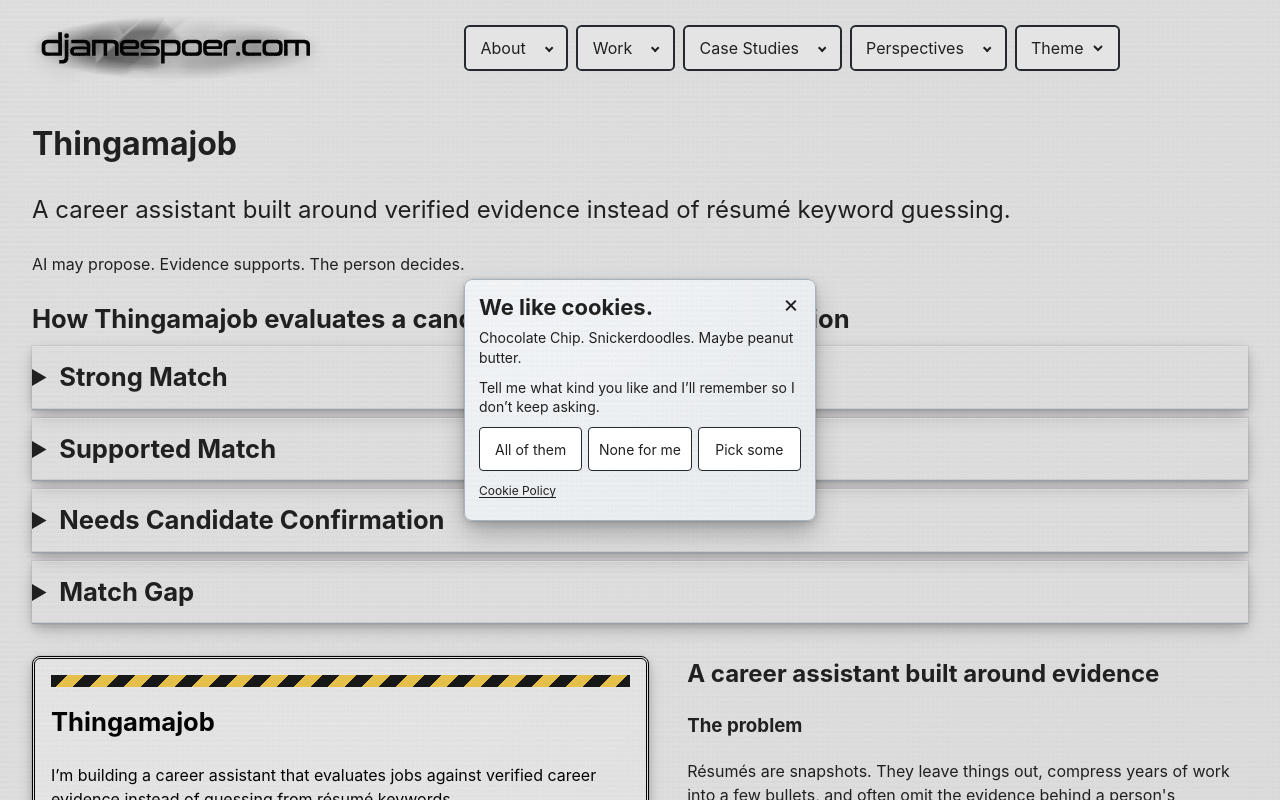
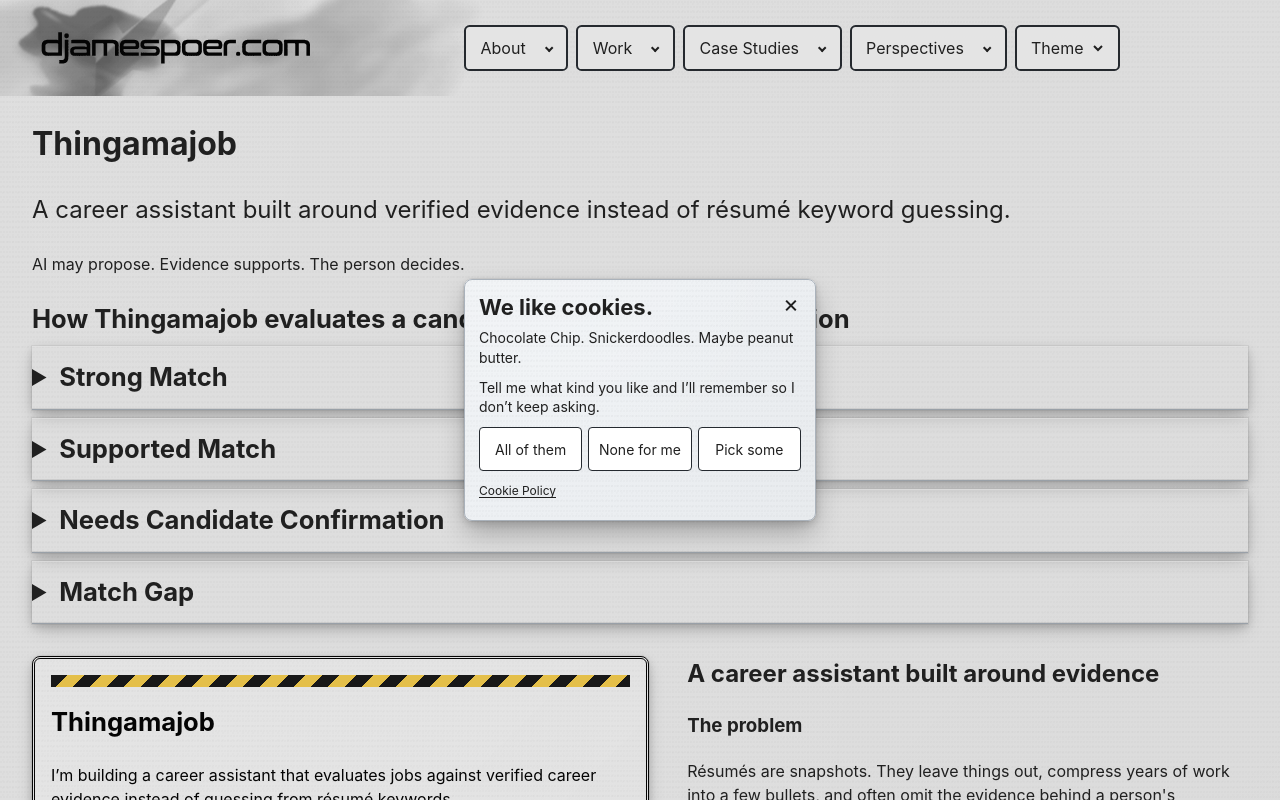
Before and after one commit to mentalnote74/djamespoer.com, an Angular app: page /thingamajob in a window 1280 px wide. Shown: the top 800 px of the page. Built offline with nearby package versions, Linux system fonts and the light colour scheme.

Commit message:
Integrate Bedlam emission into navbar field

```diff
--- a/src/app/components/bedlam/bedlam.scss
+++ b/src/app/components/bedlam/bedlam.scss
@@ -22,8 +22,7 @@
   &__field {
     position: absolute;
     inset: 0;
-    overflow: hidden;
-    mask-image: radial-gradient(ellipse closest-side at center, #000 55%, transparent 100%);
+    overflow: visible;
   }
   &__layer {
     position: absolute;
@@ -66,20 +65,37 @@
 }
 :host-context([data-theme='rum-runner']),
 :host-context([data-theme='bloody-mary']) {
+  .bedlam__mask {
+    background: var(--navigation-foreground);
+  }
+}
+
+// The header is the clipping field; the home-link footprint only anchors emission.
+:host(.navbar-bedlam) {
+  .bedlam {
+    position: static;
+    isolation: auto;
+  }
   .bedlam__scene {
-    inset: 0.5rem;
-    opacity: 1;
-    filter: drop-shadow(
-      var(--shadow-x) var(--shadow-y) calc(var(--shadow-blur) / 2)
-        rgb(var(--shadow-ink) / var(--shadow-opacity))
-    );
+    inset: 0;
+    overflow: clip;
+    z-index: 0;
   }
   .bedlam__field {
-    mask: url('/assets/brand/djamespoer.com.logo.svg') center / contain no-repeat;
-    background: var(--selected-background);
+    inset: 1rem auto auto
+      max(var(--layout-gutter-inline), calc((100% - var(--layout-shell-max-inline-size)) / 2));
+    inline-size: clamp(12rem, 25vw, 18rem);
+    block-size: 4rem;
   }
   .bedlam__identity {
-    display: none;
+    display: block;
+    position: relative;
+    inset: auto;
+    block-size: 4rem;
+    z-index: 1;
+  }
+  .bedlam__mask {
+    inset: 0.5rem;
   }
 }
 @keyframes bedlam-drift {
--- a/src/app/components/bedlam/engine.ts
+++ b/src/app/components/bedlam/engine.ts
@@ -99,13 +99,13 @@ export function createBedlam(
     const secondaryOpacity =
       kind === 'nebula'
         ? distance < 0.3
-          ? 0.6
+          ? 0.45
           : distance < 0.7
-            ? 0.68
+            ? 0.544
             : 1
         : kind === 'grain'
-          ? 0.6
-          : 0.65;
+          ? 0.45
+          : 0.52;
     const style: Record<string, string> = {
       'background-image': gradients[kind],
       opacity: String(
@@ -147,7 +147,11 @@ export function createBedlam(
       style['clip-path'] =
         'polygon(0 68%, 22% 42%, 36% 51%, 65% 7%, 57% 49%, 100% 62%, 53% 71%, 35% 100%, 24% 73%)';
     }
-    if (kind === 'grain') style['background-size'] = '23px 17px, 31px 29px';
+    if (kind === 'grain') {
+      style['background-size'] = '23px 17px, 31px 29px';
+      style['clip-path'] =
+        'polygon(6% 48%, 24% 30%, 35% 48%, 54% 21%, 73% 38%, 91% 46%, 70% 59%, 43% 65%, 25% 54%)';
+    }
     if (kind === 'particles') {
       style['inset'] = 'auto';
       style['left'] = `${x}%`;
--- a/src/app/components/header/header.html
+++ b/src/app/components/header/header.html
@@ -10,7 +10,7 @@
       [routerLinkActiveOptions]="{ exact: true }"
       ariaCurrentWhenActive="page"
       aria-label="djamespoer.com — Home"
-      ><app-bedlam [paused]="identityPaused()" /><span class="visually-hidden"
+      ><app-bedlam class="navbar-bedlam" [paused]="identityPaused()" /><span class="visually-hidden"
         >djamespoer.com</span
       ></a
     >
--- a/src/app/components/header/header.scss
+++ b/src/app/components/header/header.scss
@@ -1,6 +1,8 @@
 @use '../../../styles/abstracts' as foundation;
 
 .site-header {
+  position: relative;
+  isolation: isolate;
   padding-block: 1rem;
   &__content {
     display: flex;
@@ -18,6 +20,8 @@
     min-block-size: foundation.$control-target;
   }
   &__nav {
+    position: relative;
+    z-index: 2;
     margin-inline: auto;
   }
   &__nav-list,
@@ -50,6 +54,8 @@
     transform: rotate(225deg);
   }
   &__menu {
+    position: relative;
+    z-index: 2;
     display: none;
   }
   &__group {
```
Also changed, not shown: public/data/deployment-history.json (+10 -2 lines), 2 other files (tests, documents, lock files or other folders).
